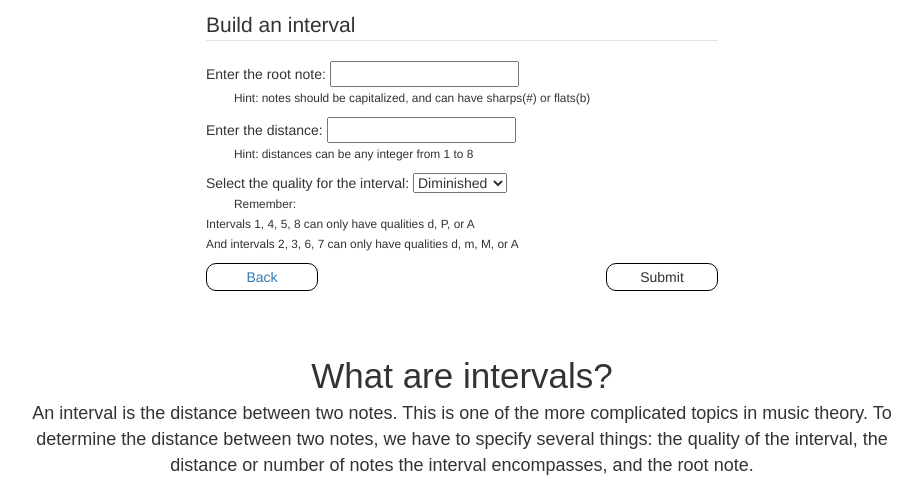
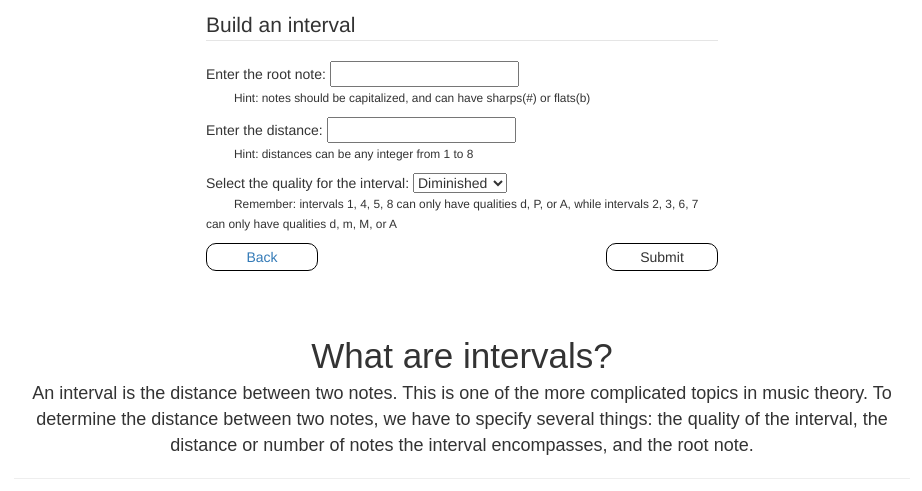
Before and after one commit to anthonyc1/MusicMentorApp, a Flask app: page /buildinterval in a window 1280 px wide. Shown: the part 197-688 px from the top of the page, without its empty margins (178-1100 px from the left). Run offline with Flask 2, Linux system fonts and the light colour scheme; some libraries are stand-ins or nearby versions.

Commit message:
fix interval function

```diff
--- a/templates/buildinterval.html
+++ b/templates/buildinterval.html
@@ -44,8 +44,7 @@
 		<option value="P">Perfect</option>
 		<option value="A">Augmented</option>
 		</select><br>
-		<tab1><small>Remember:<br>Intervals 1, 4, 5, 8 can only have qualities d, P, or A<br>
-			And intervals 2, 3, 6, 7 can only have qualities d, m, M, or A</small></p>
+		<tab1><small>Remember: intervals 1, 4, 5, 8 can only have qualities d, P, or A, while intervals 2, 3, 6, 7 can only have qualities d, m, M, or A</small></p>
 		<p><input type="submit" value="Submit">
 		<a href="{{ url_for('index') }}"><button type="button" id="back">Back</button></a></p>
 	</fieldset>
```
